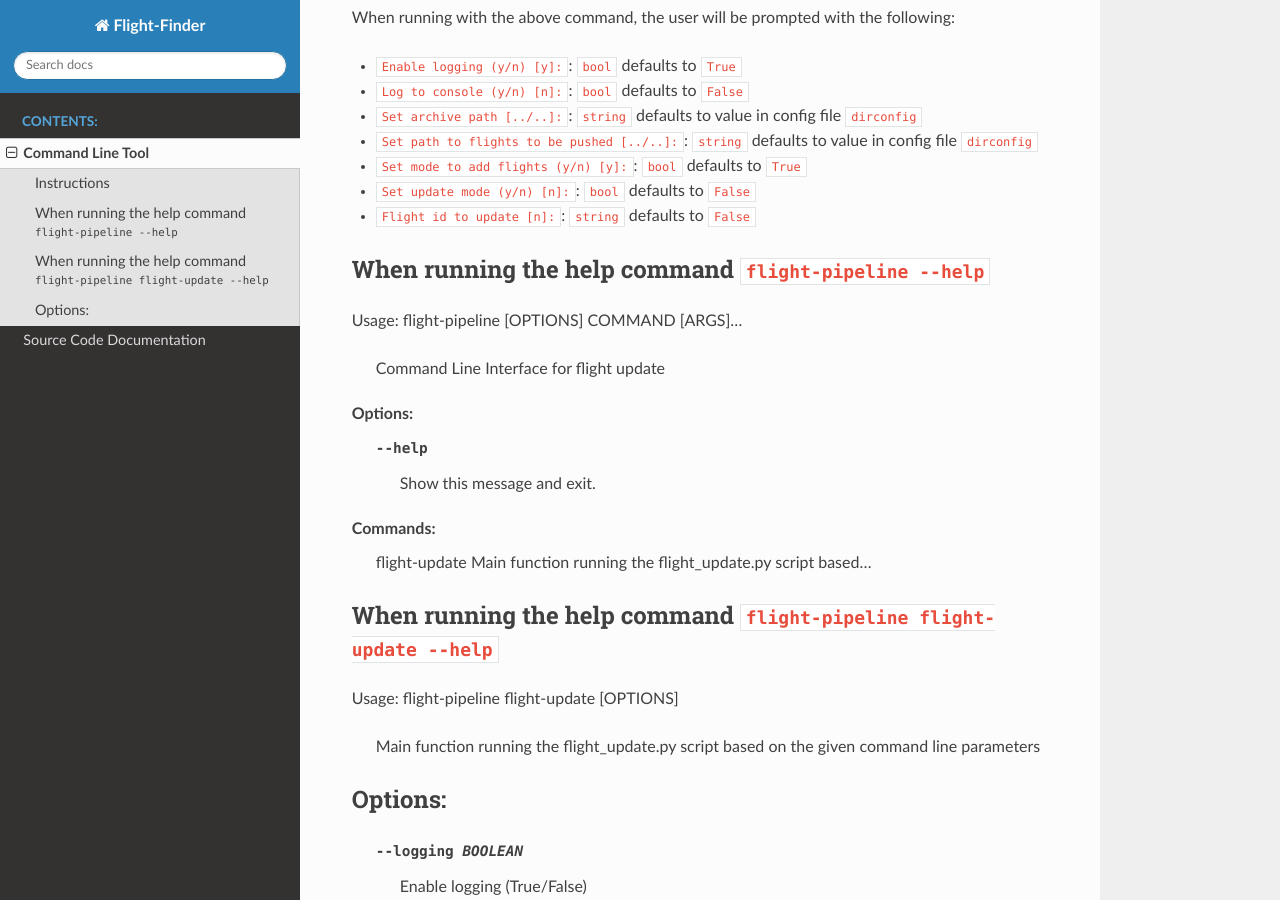
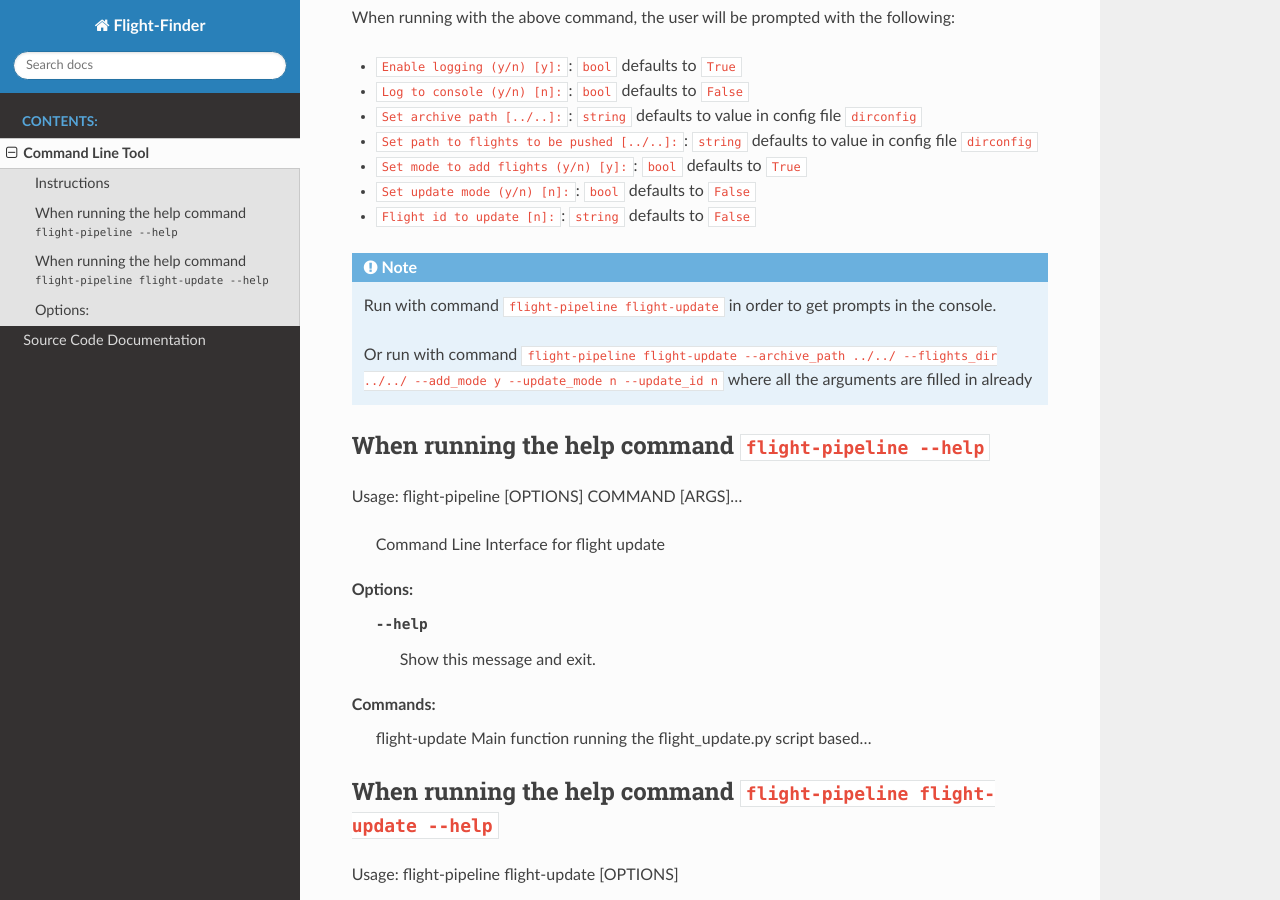
Before and after one commit to cedadev/flight-pipeline, a Sphinx documentation site: the page built from docs/source/core/cli.rst, in a window 1280 px wide and 900 px high, scrolled down 602 px. Built offline with Sphinx 7.4.7 and the Read the Docs theme 3.1.0, drawn with Linux system fonts in a browser that asks for light colours.

Commit message:
added note to cli.rst

```diff
--- a/docs/source/core/cli.rst
+++ b/docs/source/core/cli.rst
@@ -35,6 +35,12 @@ When running with the above command, the user will be prompted with the followin
 - ``Set update mode (y/n) [n]:``: ``bool`` defaults to ``False``
 - ``Flight id to update [n]:``: ``string`` defaults to ``False``
 
+.. note::
+
+   Run with command ``flight-pipeline flight-update`` in order to get prompts in the console.
+
+   Or run with command ``flight-pipeline flight-update --archive_path ../../ --flights_dir ../../ --add_mode y --update_mode n --update_id n`` where all the arguments are filled in already
+
 
 When running the help command ``flight-pipeline --help``
 ========================================================
```
